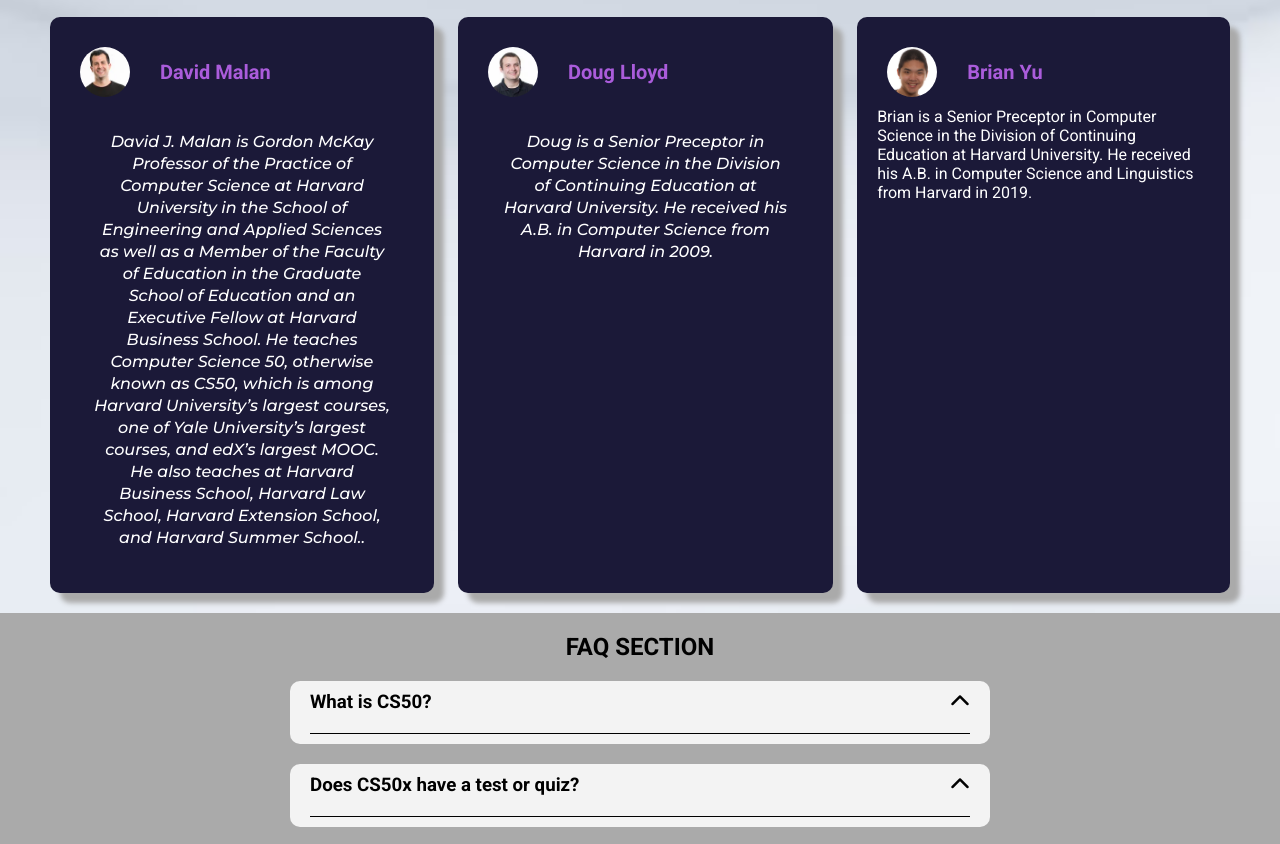
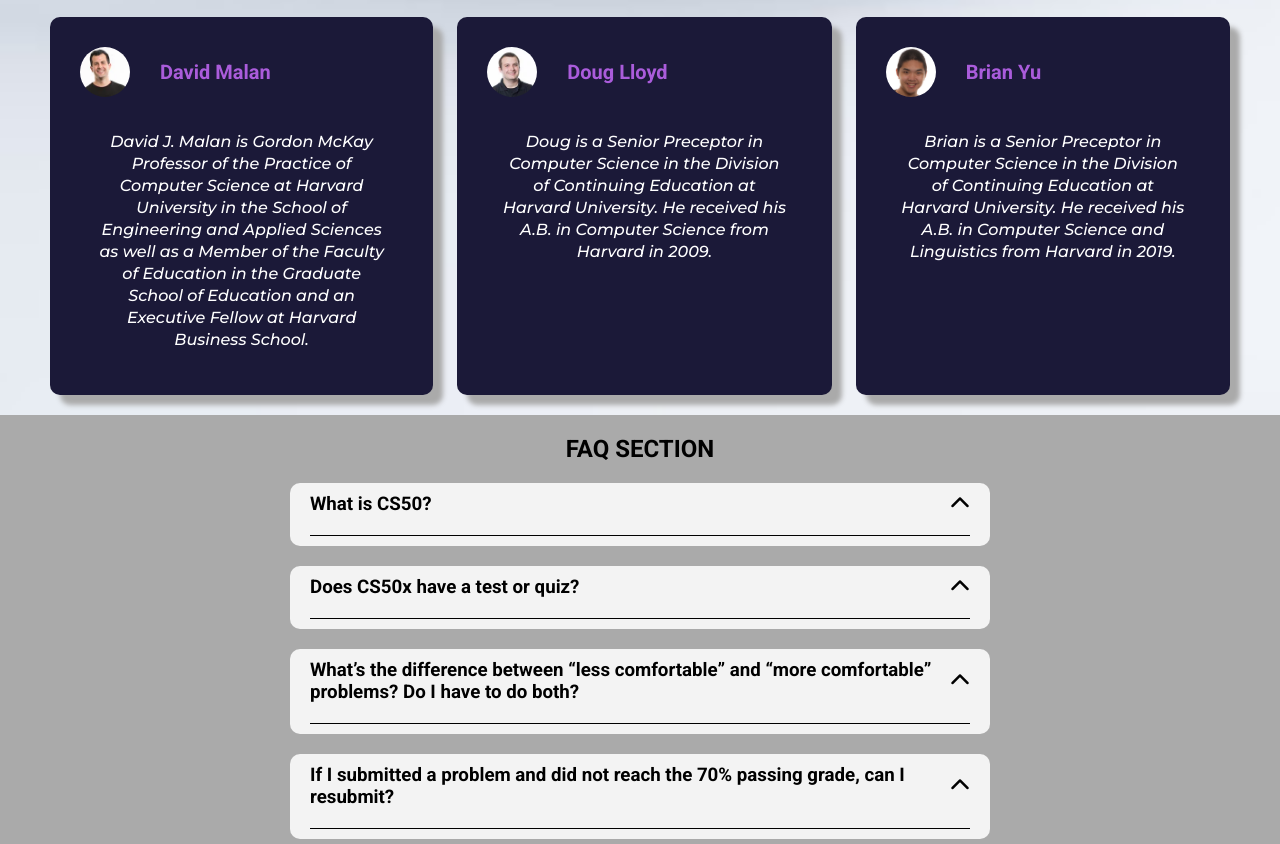
Before and after one commit to abdullah43577/CS50-repo, a plain HTML site: page about.html in a window 1280 px wide. Shown: the part 1617-2461 px from the top of the page. Drawn offline with Linux system fonts and the light colour scheme.

Commit message:
made changes to a straying code

```diff
--- a/about.html
+++ b/about.html
@@ -238,12 +238,7 @@
                 Computer Science at Harvard University in the School of
                 Engineering and Applied Sciences as well as a Member of the
                 Faculty of Education in the Graduate School of Education and an
-                Executive Fellow at Harvard Business School. He teaches Computer
-                Science 50, otherwise known as CS50, which is among Harvard
-                University’s largest courses, one of Yale University’s largest
-                courses, and edX’s largest MOOC. He also teaches at Harvard
-                Business School, Harvard Law School, Harvard Extension School,
-                and Harvard Summer School..
+                Executive Fellow at Harvard Business School.
               </p>
             </div>
           </div>
@@ -267,7 +262,7 @@
               <img src="./images/brian yu.png" alt="Brian Yu" />
               <p class="names">Brian Yu</p>
             </div>
-            <div class="text-contaianer">
+            <div class="text-container">
               <p>
                 Brian is a Senior Preceptor in Computer Science in the Division
                 of Continuing Education at Harvard University. He received his
--- a/style.css
+++ b/style.css
@@ -456,7 +456,7 @@
 }
 
 /* Mobile optimization of the homepage */
-@media (max-width: 768px) {
+@media (max-width: 850px) {
   header .cs50x li {
     font-size: 32px;
     padding-left: 40px;
@@ -631,7 +631,7 @@
 }
 
 /* Mobile optimization of the about page */
-@media (max-width: 768px) {
+@media (max-width: 850px) {
   .button {
     font-size: 12px;
     padding: 10px;
@@ -745,7 +745,7 @@
 
 /* optimized version for the communities page */
 
-@media (max-width: 768px) {
+@media (max-width: 850px) {
   .image {
     width: 320px;
   }
```
Also changed, not shown: index.html (+0 -8 lines).
